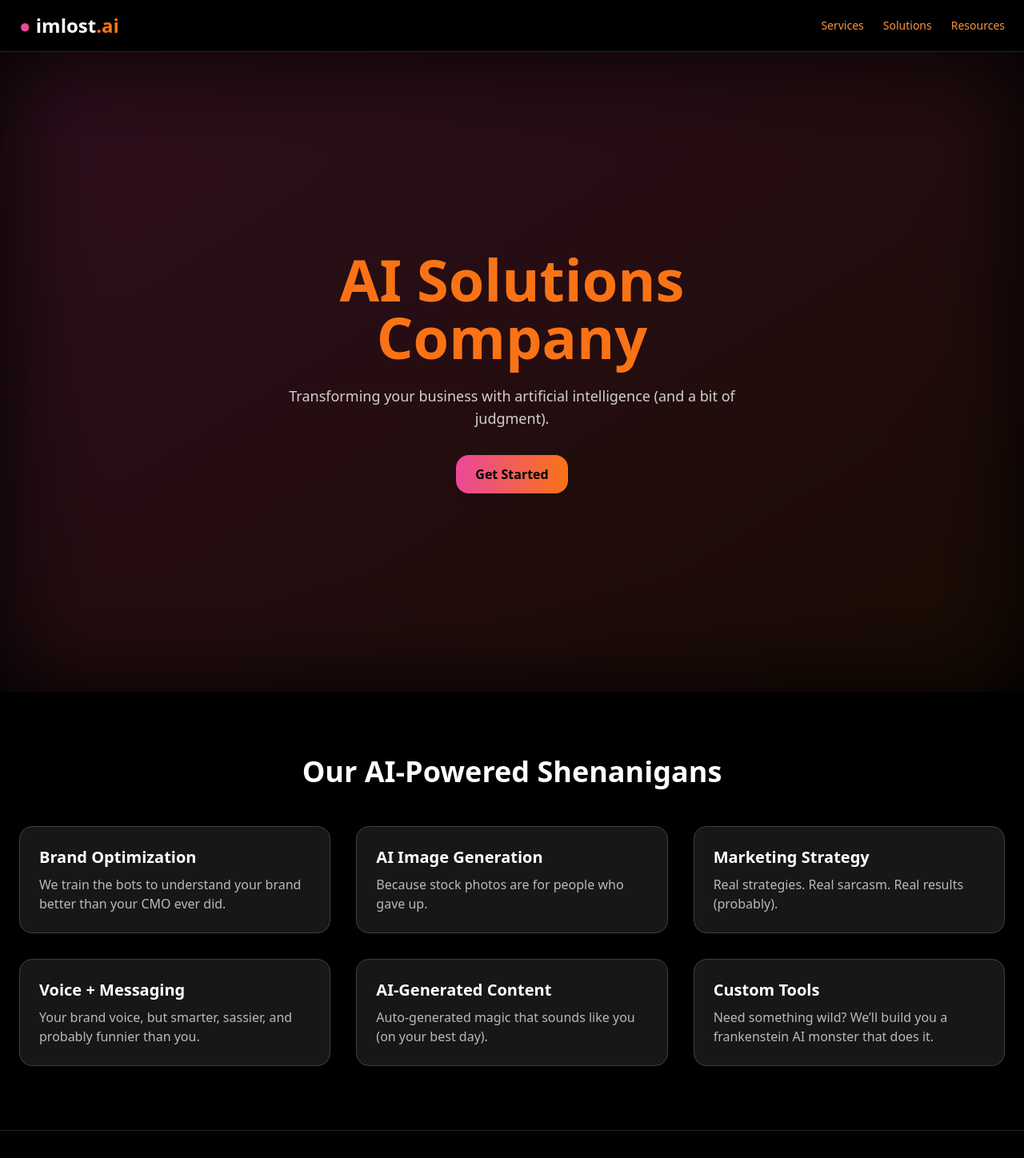
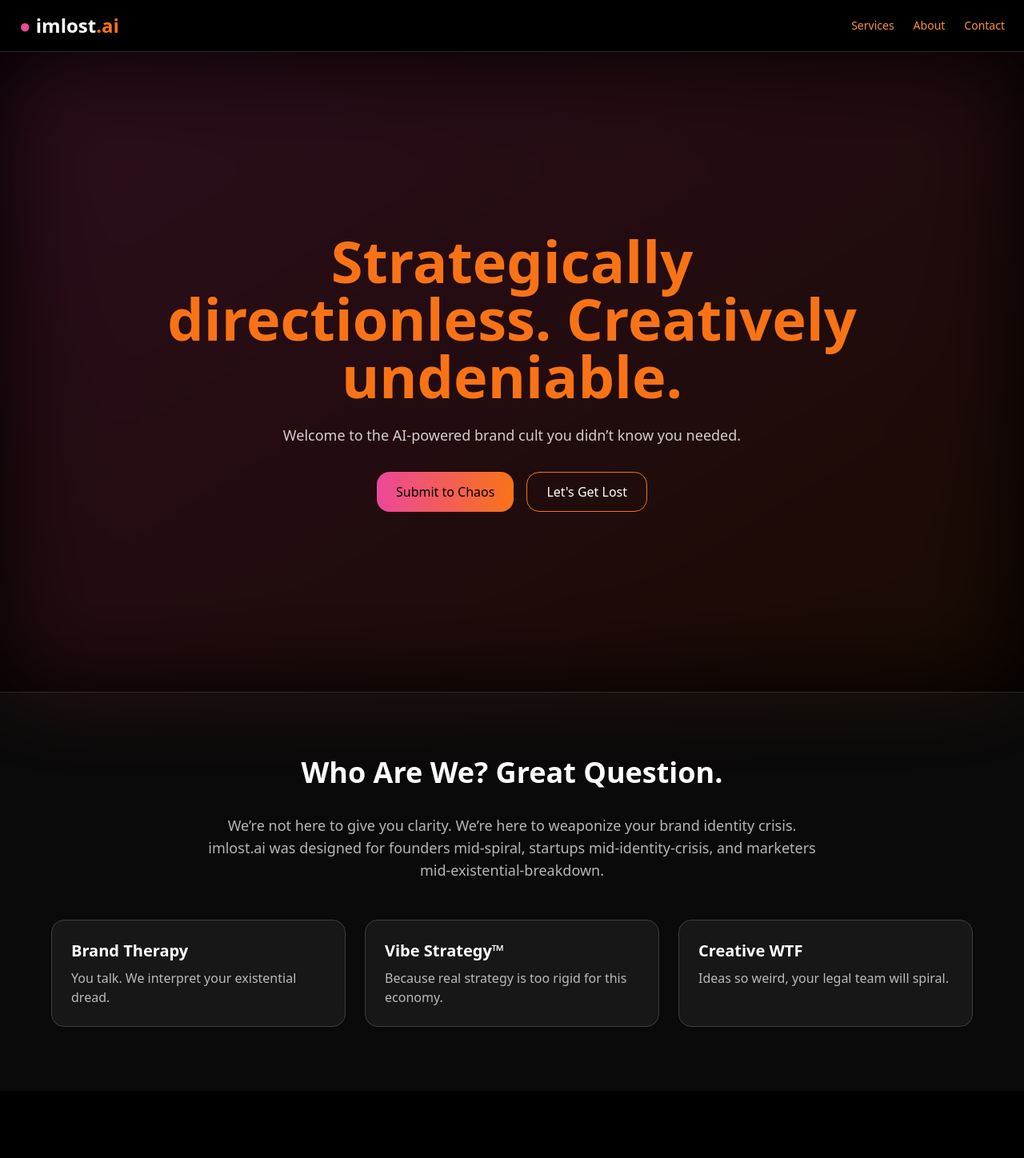
Before and after one commit to imlostai/imlost-ai, a React (Vite) app: page / in a window 1280 px wide. Shown: the top 1448 px of the page at 80% size. Built offline with nearby package versions, Linux system fonts and the light colour scheme; the HTML template or start-up script is replaced by a standard one.

Commit message:
feat: animated hero + sarcasm section

```diff
--- a/package.json
+++ b/package.json
@@ -7,6 +7,7 @@
     "preview": "vite preview"
   },
   "dependencies": {
+    "framer-motion": "^12.6.3",
     "react": "^18.0.0",
     "react-dom": "^18.0.0"
   },
--- a/src/App.jsx
+++ b/src/App.jsx
@@ -1,5 +1,16 @@
-import React from 'react';
-import './index.css'
+// imlost.ai – Animated Hero Glow-Up + Sarcastic Secondary Section
+// Powered by sarcasm, neon, and framer-motion
+
+import React, { useState, useEffect } from 'react';
+import { motion } from 'framer-motion';
+import './index.css';
+
+const headlines = [
+  "We had a plan. Then the intern posted something better.",
+  "Strategically directionless. Creatively undeniable.",
+  "You're not paying us for direction. You're paying us for taste.",
+  "We don’t have a roadmap. We have a machete."
+];
 
 function ServiceCard({ title, desc }) {
   return (
@@ -11,34 +22,81 @@ function ServiceCard({ title, desc }) {
 }
 
 function App() {
+  const [currentHeadline, setCurrentHeadline] = useState(headlines[0]);
+
+  useEffect(() => {
+    const interval = setInterval(() => {
+      setCurrentHeadline(prev => {
+        const index = (headlines.indexOf(prev) + 1) % headlines.length;
+        return headlines[index];
+      });
+    }, 4000);
+    return () => clearInterval(interval);
+  }, []);
+
   return (
-    <main className="bg-black text-white font-sans">
+    <main className="bg-black text-white font-sans overflow-x-hidden">
+      {/* Sticky Nav */}
       <nav className="sticky top-0 z-50 flex justify-between items-center px-6 py-4 bg-black border-b border-neutral-800">
         <div className="text-2xl font-bold">
           <span className="text-pink-500">●</span> imlost<span className="text-orange-500">.ai</span>
         </div>
         <ul className="flex gap-6 text-sm font-medium text-orange-400">
           <li><a href="#services">Services</a></li>
-          <li><a href="#quiz">Solutions</a></li>
-          <li><a href="#cta">Resources</a></li>
+          <li><a href="#about">About</a></li>
+          <li><a href="#cta">Contact</a></li>
         </ul>
       </nav>
 
-      <section className="h-screen flex flex-col justify-center items-center text-center px-8 bg-black relative overflow-hidden">
-        <div className="absolute top-0 left-0 w-full h-full bg-gradient-to-br from-pink-500/20 to-orange-500/10 blur-3xl" />
-        <h1 className="text-5xl md:text-7xl font-bold max-w-4xl text-orange-500 z-10">
-          AI Solutions<br />Company
-        </h1>
-        <p className="mt-6 max-w-xl text-lg text-white/80 z-10">
-          Transforming your business with artificial intelligence (and a bit of judgment).
+      {/* Animated Hero Section */}
+      <section className="relative h-screen flex flex-col justify-center items-center text-center px-8">
+        <motion.div
+          className="absolute inset-0 bg-gradient-to-br from-pink-500/20 to-orange-500/10 blur-3xl animate-pulse"
+          initial={{ opacity: 0 }}
+          animate={{ opacity: 1 }}
+          transition={{ duration: 2 }}
+        />
+        <motion.h1
+          key={currentHeadline}
+          className="text-5xl md:text-7xl font-bold text-orange-500 max-w-4xl z-10"
+          initial={{ opacity: 0, y: -20 }}
+          animate={{ opacity: 1, y: 0 }}
+          transition={{ duration: 0.8 }}
+        >
+          {currentHeadline}
+        </motion.h1>
+        <motion.p
+          className="mt-6 max-w-xl text-lg text-white/80 z-10"
+          initial={{ opacity: 0 }}
+          animate={{ opacity: 1 }}
+          transition={{ delay: 0.6, duration: 1 }}
+        >
+          Welcome to the AI-powered brand cult you didn’t know you needed.
+        </motion.p>
+        <motion.div className="mt-8 z-10 flex gap-4" initial={{ opacity: 0 }} animate={{ opacity: 1 }} transition={{ delay: 1 }}>
+          <button className="hover:scale-105 bg-gradient-to-r from-pink-500 to-orange-500 text-black px-6 py-3 rounded-2xl shadow transition-transform">
+            Submit to Chaos
+          </button>
+          <button className="hover:border-white border border-orange-500 px-6 py-3 rounded-2xl transition-colors">
+            Let's Get Lost
+          </button>
+        </motion.div>
+      </section>
+
+      {/* Sarcastic About Section */}
+      <section id="about" className="px-6 py-20 bg-neutral-950 border-t border-neutral-800">
+        <h2 className="text-4xl font-bold text-center mb-8 text-white">Who Are We? Great Question.</h2>
+        <p className="max-w-3xl mx-auto text-center text-white/70 text-lg mb-12">
+          We’re not here to give you clarity. We’re here to weaponize your brand identity crisis. imlost.ai was designed for founders mid-spiral, startups mid-identity-crisis, and marketers mid-existential-breakdown.
         </p>
-        <div className="mt-8 z-10">
-          <button className="bg-gradient-to-r from-pink-500 to-orange-500 text-black px-6 py-3 rounded-2xl font-semibold shadow-lg hover:scale-105 transition-transform">
-            Get Started
-          </button>
+        <div className="grid grid-cols-1 md:grid-cols-3 gap-6 max-w-6xl mx-auto">
+          <ServiceCard title="Brand Therapy" desc="You talk. We interpret your existential dread." />
+          <ServiceCard title="Vibe Strategy™" desc="Because real strategy is too rigid for this economy." />
+          <ServiceCard title="Creative WTF" desc="Ideas so weird, your legal team will spiral." />
         </div>
       </section>
 
+      {/* Services Section */}
       <section id="services" className="px-6 py-20 bg-black">
         <h2 className="text-4xl font-bold text-center text-white mb-12">Our AI-Powered Shenanigans</h2>
         <div className="grid grid-cols-1 md:grid-cols-3 gap-8">
@@ -51,6 +109,18 @@ function App() {
         </div>
       </section>
 
+      {/* Final CTA */}
+      <section id="cta" className="text-center px-6 py-20 bg-black">
+        <h2 className="text-4xl font-bold mb-4 text-orange-400">Ready to Un-Lose Yourself?</h2>
+        <p className="text-lg text-white/80 max-w-xl mx-auto">
+          We’re here to turn your chaos into clever, AI-assisted clarity. Or at least a prettier mess.
+        </p>
+        <button className="mt-8 bg-gradient-to-r from-pink-500 to-orange-500 text-black px-8 py-3 rounded-2xl shadow-lg font-semibold hover:scale-105 transition-transform">
+          Hire Us (If You Dare)
+        </button>
+      </section>
+
+      {/* Footer */}
       <footer className="px-6 py-10 bg-black text-white flex flex-col md:flex-row justify-between items-center text-sm border-t border-neutral-800">
         <p>&copy; imlost.ai {new Date().getFullYear()} – all rights reluctantly reserved.</p>
         <ul className="flex gap-4 mt-4 md:mt-0 text-orange-400">
@@ -60,7 +130,7 @@ function App() {
         </ul>
       </footer>
     </main>
-  )
+  );
 }
 
-export default App
+export default App;
```
Also changed, not shown: 2 other files (tests, documents, lock files or other folders).
